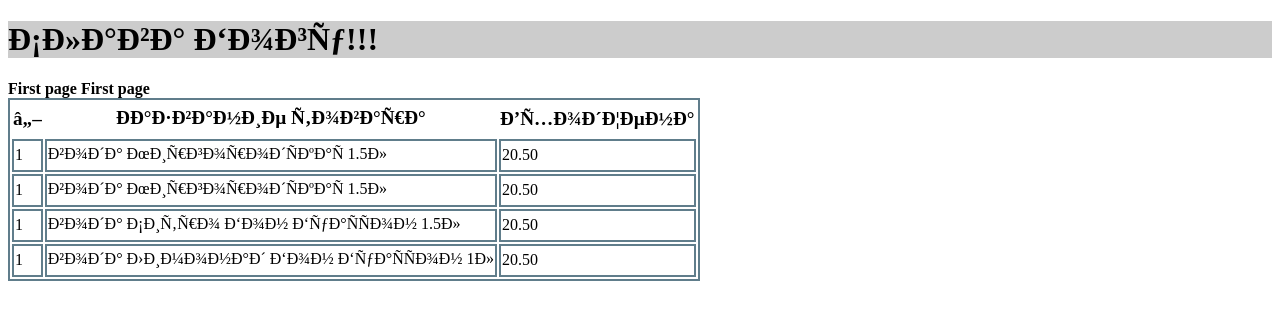
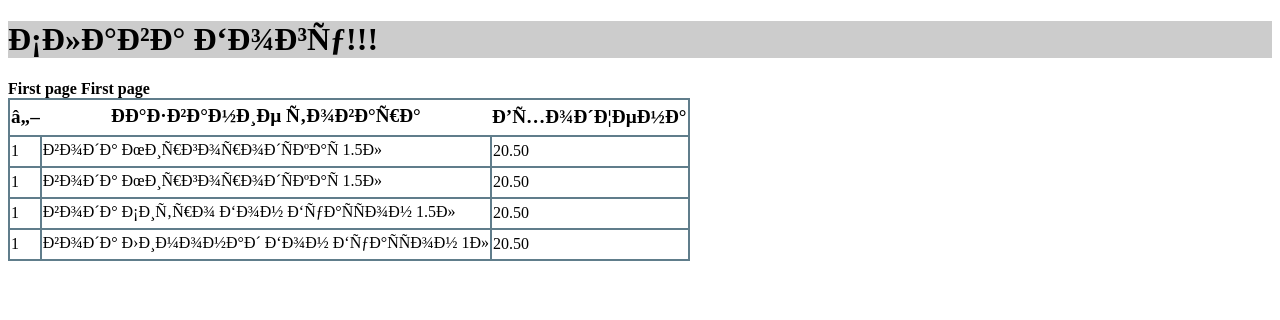
Before and after one commit to AlexKrts1/page1, a PHP site: page / in a window 1280 px wide. Shown: the top 320 px of the page. Run offline with PHP 8.4, Linux system fonts and the light colour scheme.

Commit message:
Update style.css

```diff
--- a/style.css
+++ b/style.css
@@ -4,7 +4,7 @@
 
 table, td {
 	border:2px solid rgb(96, 125, 139);
-	border-collapse:collapsed;
+	border-collapse:collapse;
 }
 th{
   font-size:1.2em;
```
